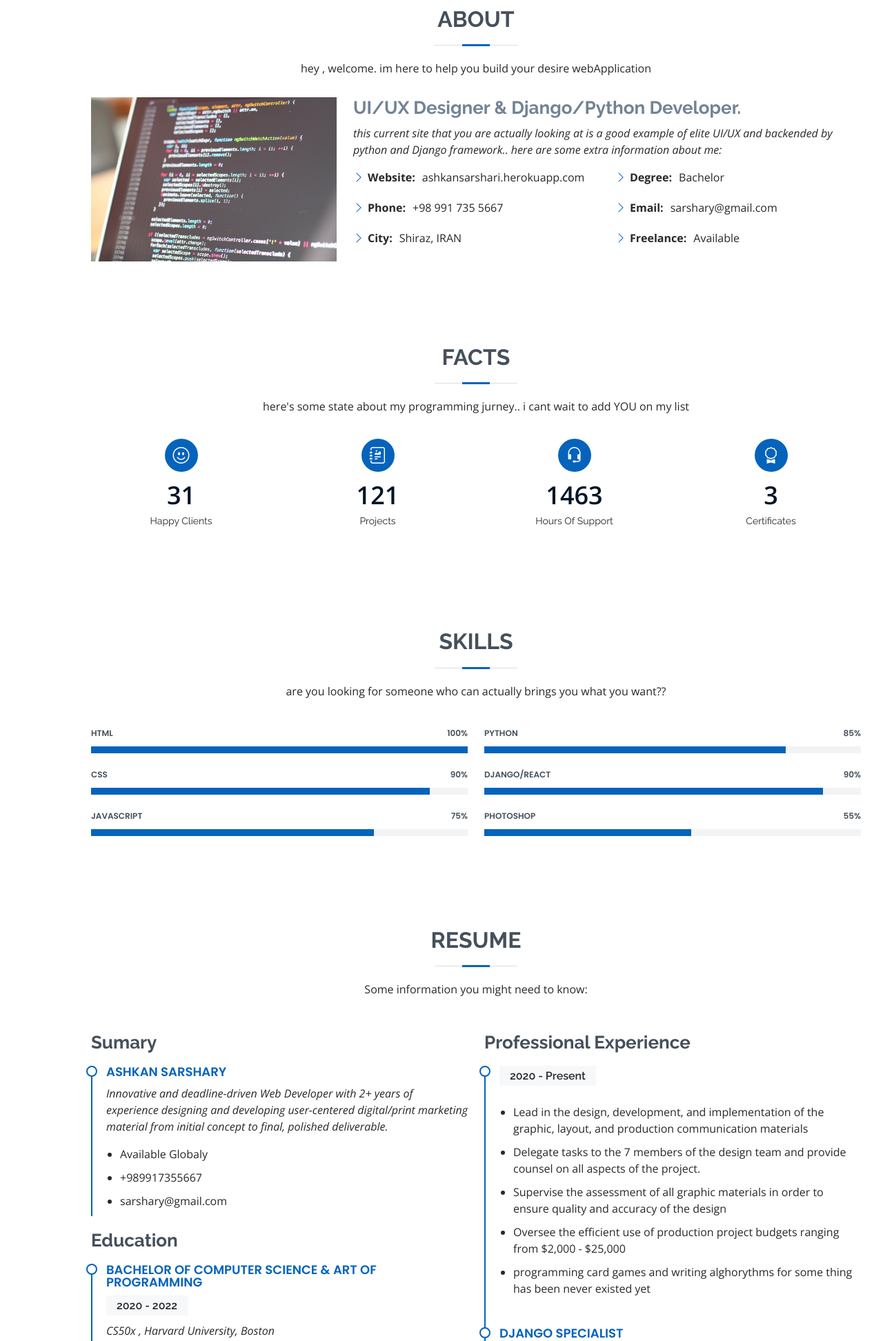
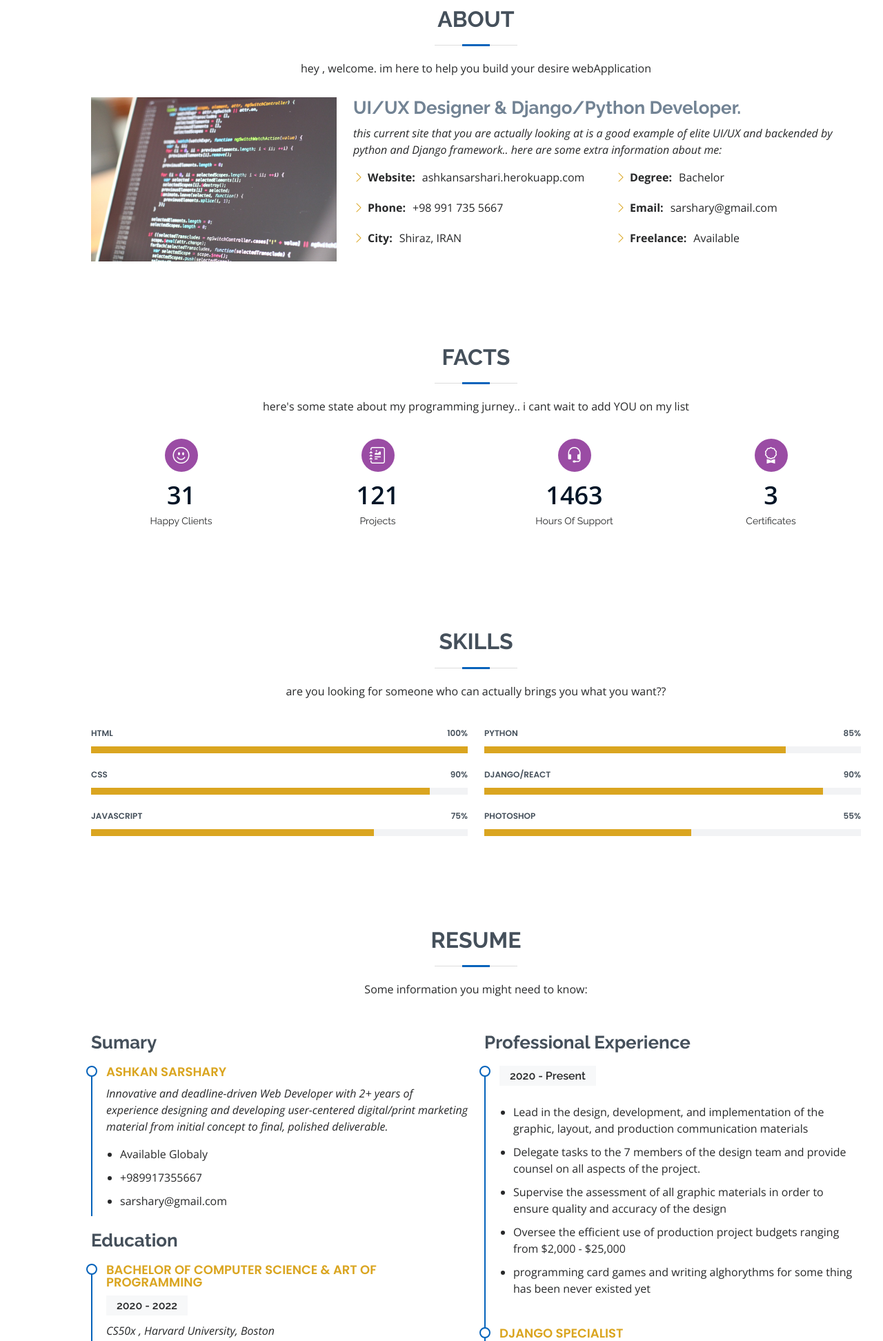
Before and after one commit to Aksh4n/ashkansarshari, a Django app: page / in a window 1280 px wide. Shown: the part 851-2795 px from the top of the page at 69% size. Run offline with Django 4.2, Linux system fonts and the light colour scheme; some libraries are stand-ins or nearby versions.

Commit message:
'bettter'

```diff
--- a/home/static/assets/css/style.css
+++ b/home/static/assets/css/style.css
@@ -374,7 +374,7 @@ section {
 .about .content ul i {
   font-size: 16px;
   margin-right: 5px;
-  color: #0563bb;
+  color: goldenrod;
   line-height: 0;
 }
 .about .content p:last-child {
@@ -398,7 +398,7 @@ section {
   left: 50%;
   transform: translateX(-50%);
   font-size: 24px;
-  background: #0563bb;
+  background: #9a4ca4;
   color: #fff;
   border-radius: 50px;
   display: inline-flex;
@@ -449,7 +449,7 @@ section {
   width: 1px;
   height: 10px;
   transition: 0.9s;
-  background-color: #0563bb;
+  background-color: goldenrod;
 }
 
 /*--------------------------------------------------------------
@@ -474,7 +474,7 @@ section {
   font-weight: 600;
   text-transform: uppercase;
   font-family: "Poppins", sans-serif;
-  color: #0563bb;
+  color: goldenrod;
   margin-bottom: 10px;
 }
 .resume .resume-item h5 {
@@ -1026,7 +1026,7 @@ section {
 #footer .social-links a {
   font-size: 18px;
   display: inline-block;
-  background: #0563bb;
+  background: goldenrod;
   color: #fff;
   line-height: 1;
   padding: 8px 0;
--- a/home/templates/index.html
+++ b/home/templates/index.html
@@ -482,7 +482,7 @@
                 <i class="bx bx-layer"></i>
               </div>
               <h4><a href="">Backend & DataBase</a></h4>
-              <p>I can manage it for you, Creating models, classes and objects is my thing , you can access it all ny one click on your admin section!</p>
+              <p>I can manage it for you, Creating models, classes and objects is my thing , you can access it all by one click on your admin section!</p>
             </div>
           </div>
 
```
